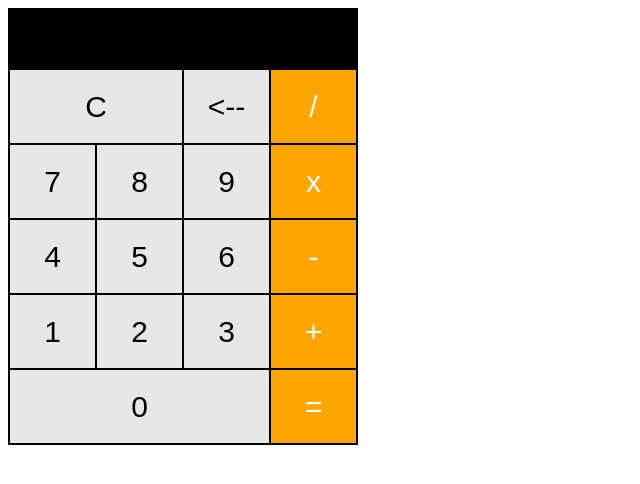
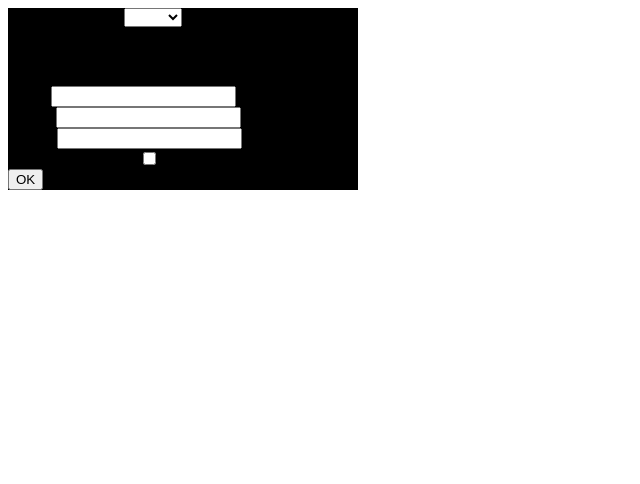
Before and after one commit to ogrod0707/Simple-calc, a plain HTML site: page index.html in a window 1280 px wide. Shown: the whole page, without its empty margins (0-640 px from the left). Drawn offline with Linux system fonts and the light colour scheme.

Commit message:
Add files via upload

```diff
--- a/index.html
+++ b/index.html
@@ -1,45 +1,40 @@
 <!DOCTYPE html>
-<html lang="en">
+<html lang="pl">
 <head>
     <meta charset="UTF-8">
     <meta http-equiv="X-UA-Compatible" content="IE=edge">
     <meta name="viewport" content="width=device-width, initial-scale=1.0">
-    <title>Simple Calculator</title>
+    <title>Document</title>
     <link rel="stylesheet" href="style.css">
 </head>
 <body>
+    <div class="container">
+    <label for="container-type">Rodzaj kontenera</label>
+    <select name="container-type" id="dv">
+        <option value=""></option>
+        <option value="20dv">20' dv</option>
+        <option value="40dv">40' dv</option>
+    </select><br>
+   <h3>Wymiary palety:</h3>
+   <!-- <label for="pt-amount">Ilosc palet</label>
+    <input name="pt-amount" id="pt-amount" type="number"><br> -->
+    <label for="pt-width">Width</label>
+    <input name="pt-width" id="pt-width" type="number"><br>
+    <label for="pt-height">Height</label>
+    <input name="pt-height" id="pt-height" type="number"><br>
+    <label for="pt-length">Length</label>
+    <input name="pt-length"type="number" id="pt-length"><br>
+    <label for="double-pallet">Piętrowalne palety? </label>
+    <input name="double-pallet"type="checkbox" id="double-pallet"><br>
+    <input type="button" value="OK" onClick="calc()">
+
+    <p id="result"></p>
+
+</div>
 
 
 
-    <div class="container">
 
-        <div class="result">
-
-        </div>
-        <div class="square-box">
-            <div class="box clear"> <button class="but" value="clear" >C</button> </div>
-            <div class="box"> <button class="but" value="del"> <--</button></div>
-            <!-- usuwa jedna cyfre -->
-            <div class="box orangeb"> <button class="but2"value="div">/</button></div>
-            <div class="box"> <button class="but" value="7">7</button></div>
-            <div class="box"> <button class="but" value="8">8</button></div>
-            <div class="box"> <button class="but" value="9">9</button></div>
-            <div class="box orangeb"><button class="but2" value="multi">x</button></div>
-            <div class="box"> <button class="but" value="4">4</button></div>
-            <div class="box"> <button class="but" value="5">5</button></div>
-            <div class="box"> <button class="but" value="6">6</button></div>
-            <div class="box orangeb"><button class="but2" value="sub">-</button></div>
-            <div class="box"> <button class="but" value="1">1</button></div>
-            <div class="box"> <button class="but" value="2">2</button></div>
-            <div class="box"> <button class="but" value="3">3</button></div>
-            <div class="box orangeb"> <button class="but2" value="add">+</button></div>
-            <div class="box zero"><button class="but" value="0">0</button></div>
-            <div class="box orangeb"><button class="but2" value="finish">=</button></div>
-        </div>
-
-
-
-    </div>
-    <script src="script.js"></script>
+<script src="script.js"></script>
 </body>
 </html>
--- a/script.js
+++ b/script.js
@@ -1,2 +1,67 @@
-let ok = document.querySelector(".but").value
-console.log(ok);
+function calc(){
+
+    let palletW = parseInt(document.getElementById("pt-width").value);
+    let palletH = parseInt(document.getElementById("pt-height").value);
+    let palletL = parseInt(document.getElementById("pt-length").value);
+    let doublePallet = document.getElementById("double-pallet").checked;
+
+    console.log(doublePallet);
+    // let ptAmount = parseInt(document.getElementById("pt-amount").value);
+    let oper = document.getElementById("dv").value;
+    if(oper ==="20dv"){
+        let containerL = 591.9;
+        let containerW = 234;
+        let containerH = 238;
+        let palletR = 0;
+        let result = 0;
+
+        while(containerL > 5)
+        {
+            containerL  -= palletL;
+            if(containerL > 50){
+                palletR++;
+            }
+
+        }
+        console.log(palletR)
+        if(palletW*2 < containerW){
+            palletR *= 2;
+        }
+        if(doublePallet){
+            palletR *= 2;
+        }
+        document.getElementById("result").innerHTML = "Można załadować " +palletR+" palet";
+    }
+    if(oper ==="40dv"){
+        let containerL = 1204.5;
+        let containerW = 230.9;
+        let containerH = 237.9;
+        let palletR = 0;
+        let result = 0;
+
+        while(containerL > 5)
+        {
+            containerL  -= palletL;
+            if(containerL > 50){
+                palletR++;
+            }
+
+        }
+        console.log(palletR)
+        if(palletW*2 < containerW){
+            palletR *= 2;
+        }
+        if(palletH*2 < containerH){
+            palletR *= 2;
+        }
+        document.getElementById("result").innerHTML = "Można załadować "+palletR;
+    }
+    // else if (oper ==="40dv"){
+    //     let resul = ptWidth+ptHeight;
+    //     document.getElementById("result").innerHTML = resul+"NARa";
+    // }
+
+
+
+
+}
--- /dev/null
+++ b/style2.css
@@ -0,0 +1,11 @@
+.container{
+    display: flex;
+    justify-content: center;
+    align-items: center;
+    flex-direction: column;
+    margin-top: 250px;
+}
+body{
+    background-color: grey;
+    color: white;
+}
```
